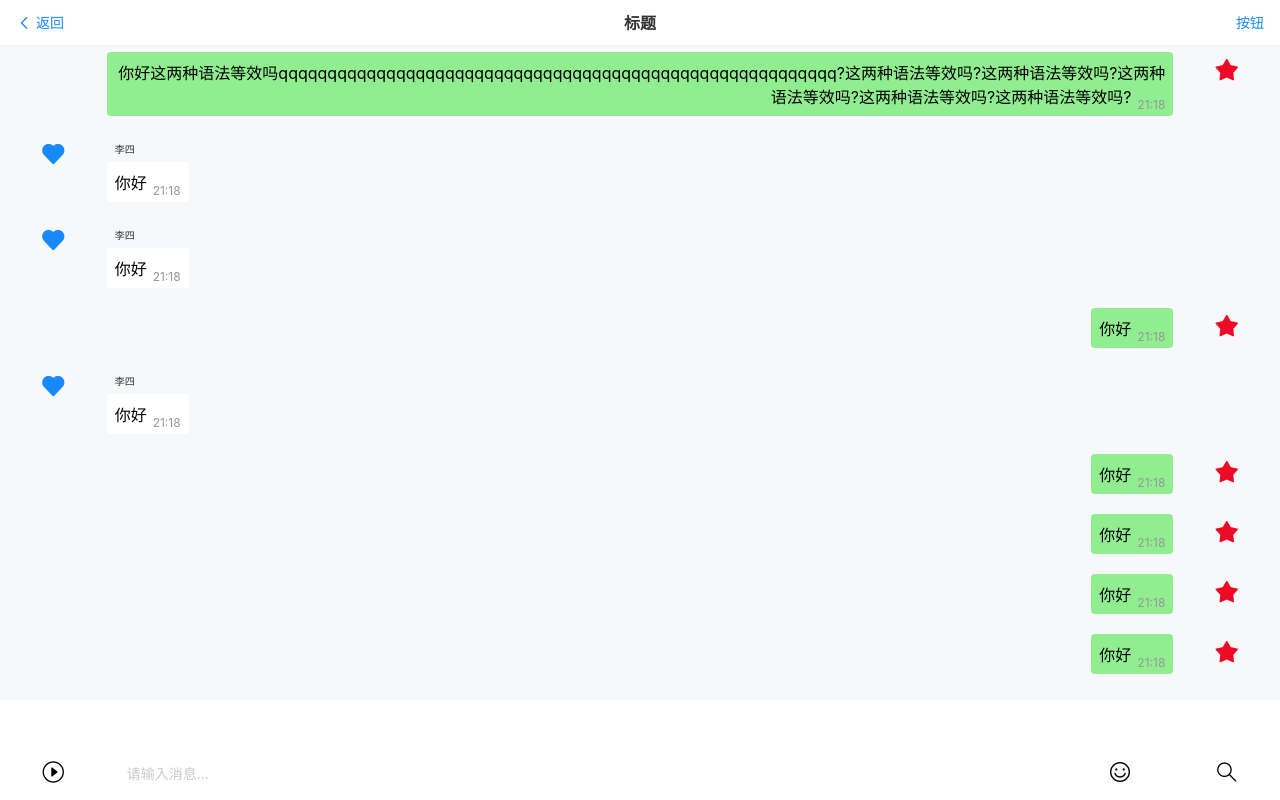
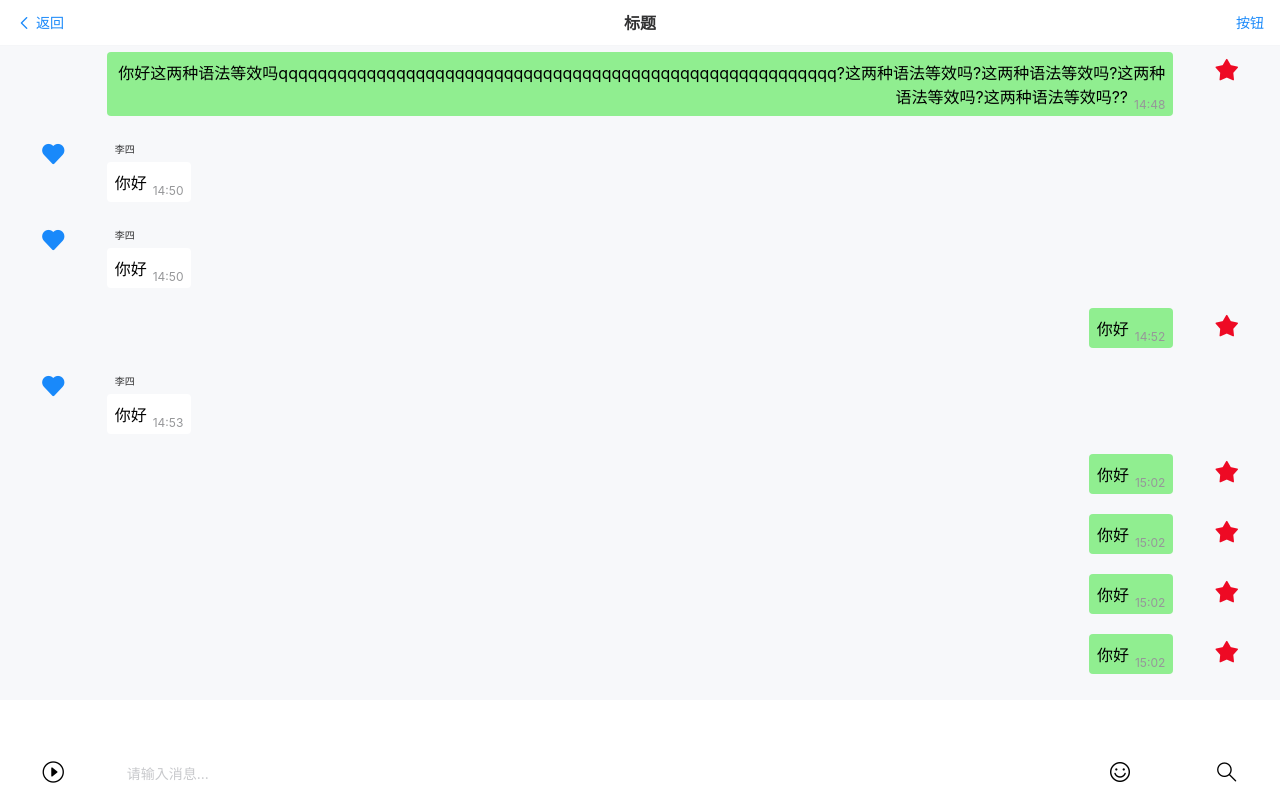
Before and after one commit to LessMyers/chat-web, a Vue app: page / in a window 1280 px wide. Built offline with nearby package versions, Linux system fonts and the light colour scheme.

Commit message:
use moment

```diff
--- a/package.json
+++ b/package.json
@@ -10,6 +10,7 @@
   },
   "dependencies": {
     "emoji-picker-element": "^1.26.3",
+    "moment": "^2.30.1",
     "vant": "^4.9.21",
     "vue": "^3.4.21"
   },
--- a/src/components/Message.vue
+++ b/src/components/Message.vue
@@ -33,10 +33,12 @@
 
 <script setup>
 import { ref } from 'vue';
+import moment from "moment";
+
 const u_id = ref(1);
 const messages = ref([
     {
-        sender: 1, receiver: 2, type: 1, url: "", text: "你好这两种语法等效吗qqqqqqqqqqqqqqqqqqqqqqqqqqqqqqqqqqqqqqqqqqqqqqqqqqqqqqqqq?这两种语法等效吗?这两种语法等效吗?这两种语法等效吗?这两种语法等效吗?这两种语法等效吗?", utc: 1756306120, group: 0
+        sender: 1, receiver: 2, type: 1, url: "", text: "你好这两种语法等效吗qqqqqqqqqqqqqqqqqqqqqqqqqqqqqqqqqqqqqqqqqqqqqqqqqqqqqqqqq?这两种语法等效吗?这两种语法等效吗?这两种语法等效吗?这两种语法等效吗??", utc: 1756306120, group: 0
     },
     { sender: 2, receiver: 1, type: 1, url: "", text: "你好", utc: 1756306220, group: 0 },
     { sender: 2, receiver: 1, type: 1, url: "", text: "你好", utc: 1756306220, group: 0 },
@@ -55,7 +57,7 @@ const Type = {
 };
 
 function text_time(text, utc) {
-    return `${text}<span class="time"> 21:18<span>`;
+    return `${text}<span class="time"> ${moment(utc * 1000).format("HH:mm")}<span>`;
 }
 
 function get_name(id) {
```
Also changed, not shown: 1 other file (tests, documents, lock files or other folders).
